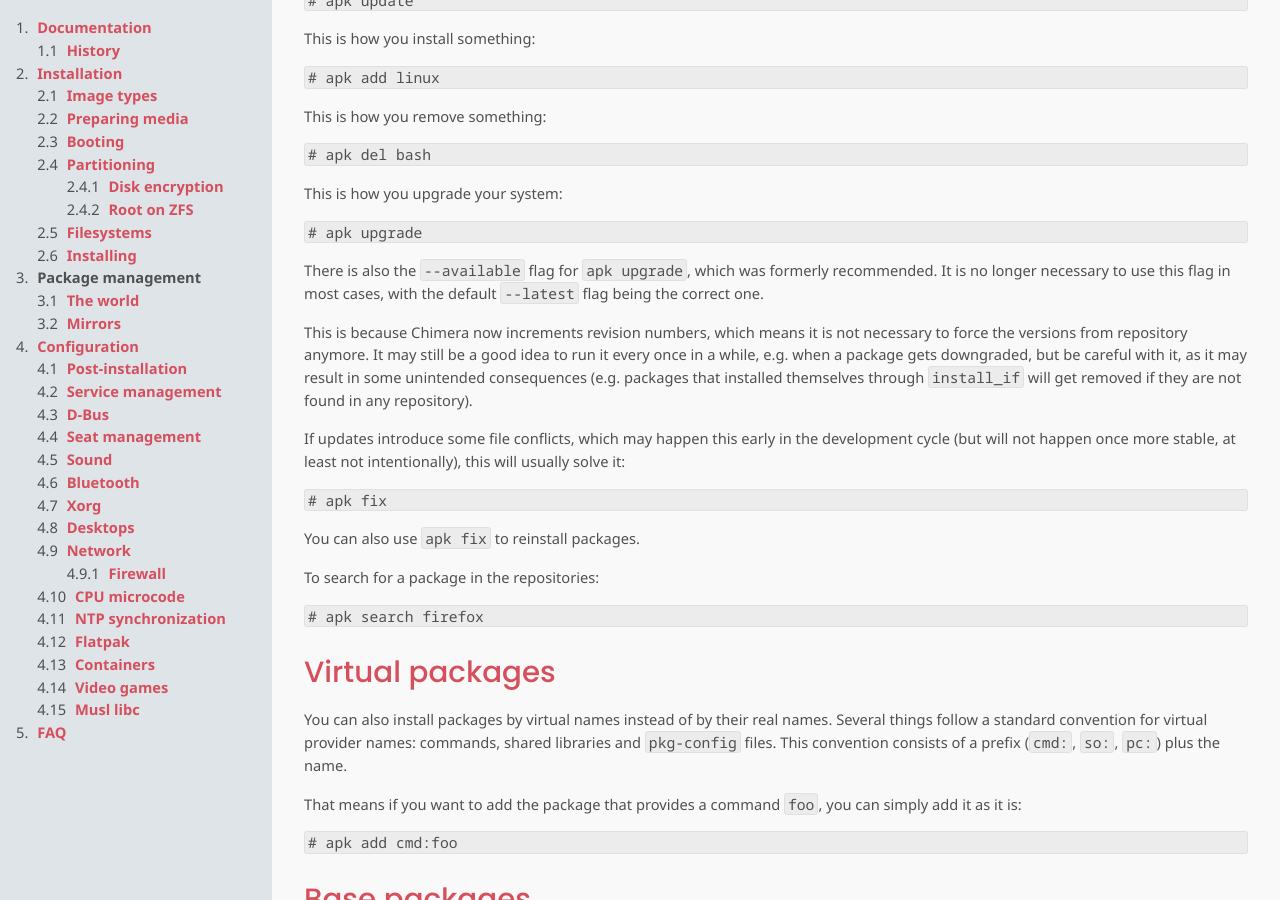
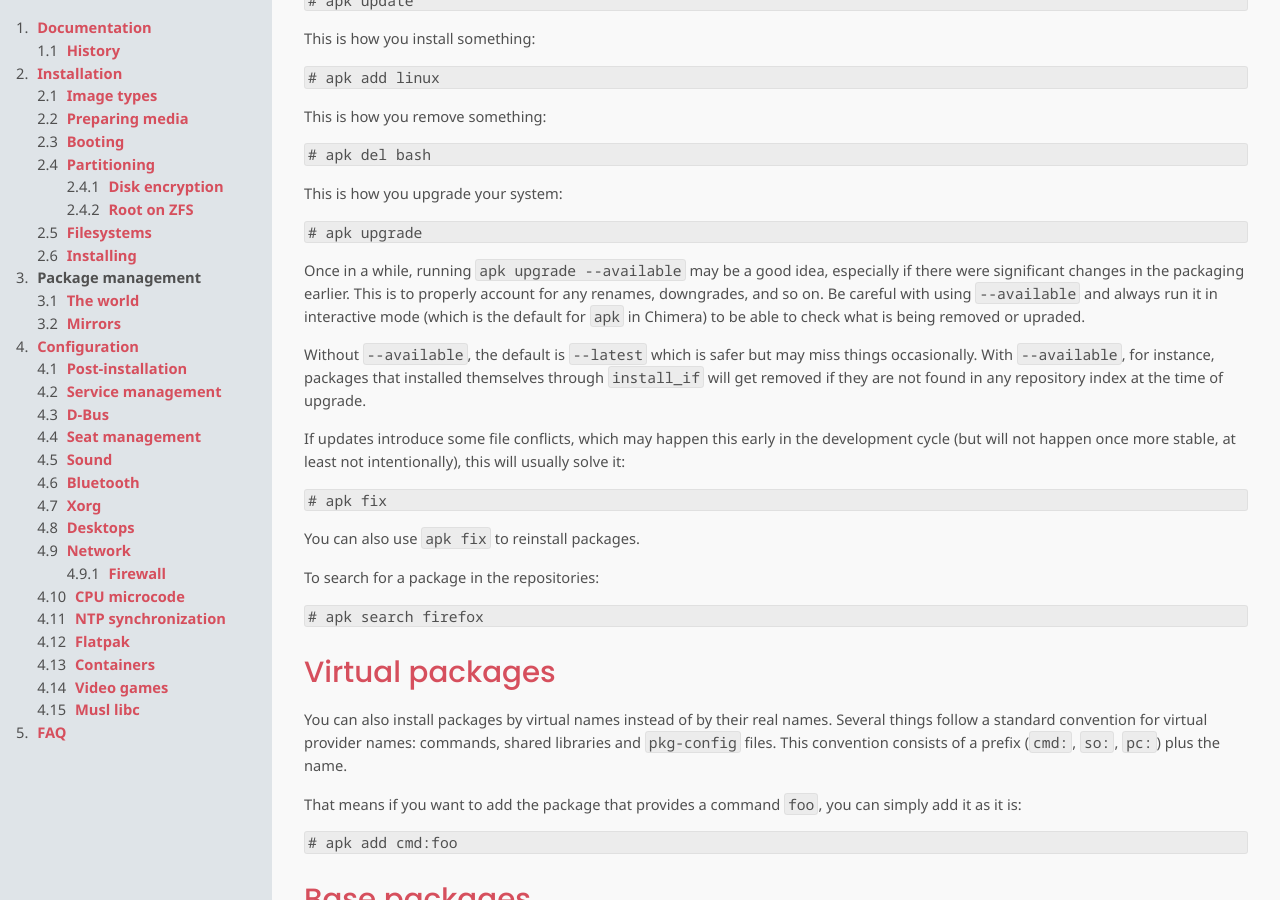
Before and after one commit to chimera-linux/chimera-linux.github.io, a Jekyll site: the page built from _docs/apk.md, in a window 1280 px wide and 900 px high, scrolled down 475 px. Built offline with Jekyll 4.4.1, drawn with Linux system fonts in a browser that asks for light colours.

Commit message:
apk: update info for --available

````diff
--- a/_docs/apk.md
+++ b/_docs/apk.md
@@ -40,18 +40,17 @@ This is how you upgrade your system:
 # apk upgrade
 ```
 
-There is also the `--available` flag for `apk upgrade`, which was
-formerly recommended. It is no longer necessary to use this flag
-in most cases, with the default `--latest` flag being the correct
-one.
+Once in a while, running `apk upgrade --available` may be a good idea,
+especially if there were significant changes in the packaging earlier.
+This is to properly account for any renames, downgrades, and so on.
+Be careful with using `--available` and always run it in interactive
+mode (which is the default for `apk` in Chimera) to be able to check
+what is being removed or upraded.
 
-This is because Chimera now increments revision numbers, which
-means it is not necessary to force the versions from repository
-anymore. It may still be a good idea to run it every once in a
-while, e.g. when a package gets downgraded, but be careful with
-it, as it may result in some unintended consequences (e.g. packages
-that installed themselves through `install_if` will get removed if
-they are not found in any repository).
+Without `--available`, the default is `--latest` which is safer but may
+miss things occasionally. With `--available`, for instance, packages that
+installed themselves through `install_if` will get removed if they are
+not found in any repository index at the time of upgrade.
 
 If updates introduce some file conflicts, which may happen this early
 in the development cycle (but will not happen once more stable, at
````
